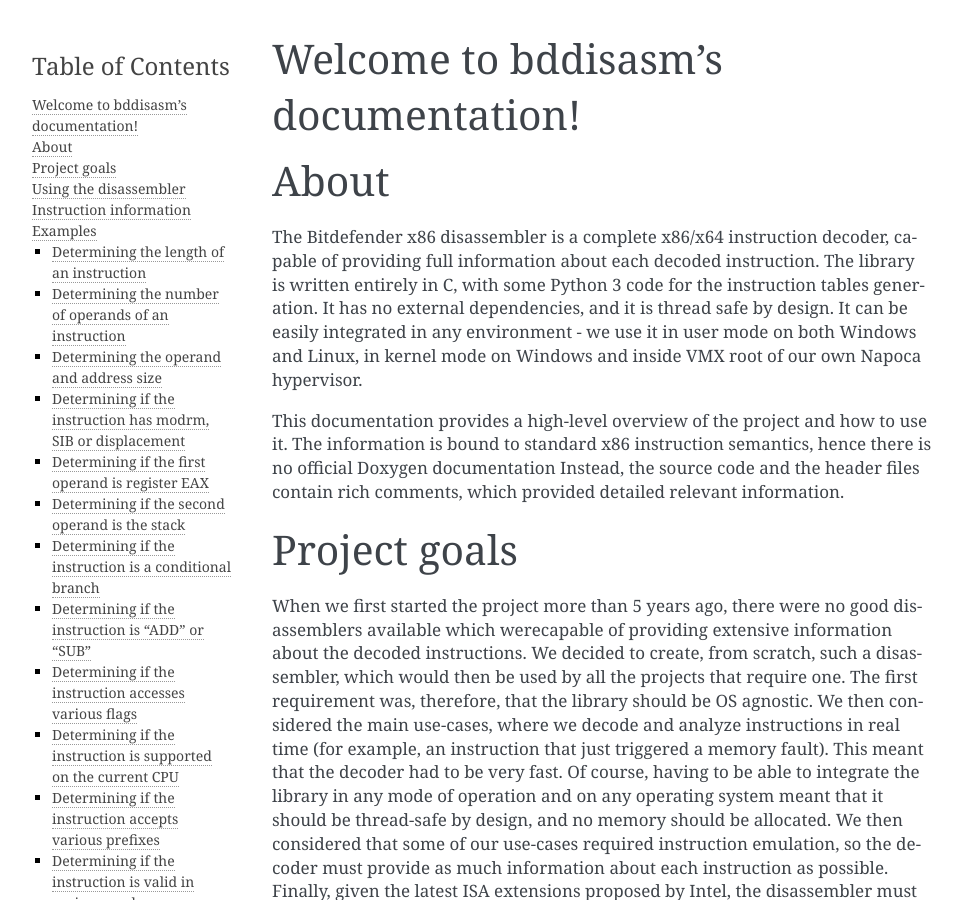
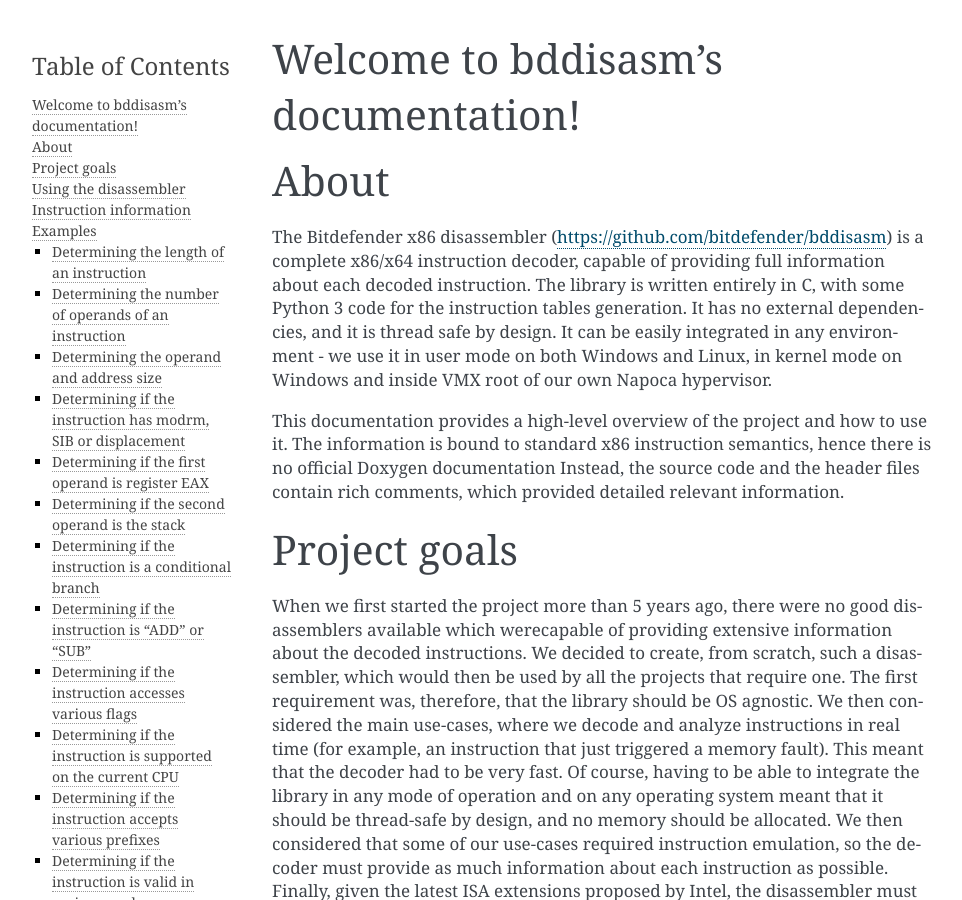
Before and after one commit to bitdefender/bddisasm, a Sphinx documentation site: the page built from docs/source/index.rst, in a window 1280 px wide and 900 px high. Shown: the whole window, without its empty margins (148-1110 px from the left). Built offline with Sphinx 7.4.7, drawn with Linux system fonts in a browser that asks for light colours; some of the changed lines change nothing that is shown.

Commit message:
Typo fixes in the instruction tables. Added a reference to the git repo in the documentation.

```diff
--- a/docs/source/index.rst
+++ b/docs/source/index.rst
@@ -13,7 +13,7 @@
 About
 =====
 
-The Bitdefender x86 disassembler is a complete x86/x64 instruction decoder,
+The Bitdefender x86 disassembler (https://github.com/bitdefender/bddisasm) is a complete x86/x64 instruction decoder,
 capable of providing full information about each decoded instruction. The
 library is written entirely in C, with some Python 3 code for the instruction
 tables generation. It has no external dependencies, and it is thread safe
```
Also changed, not shown: 10 other files.
